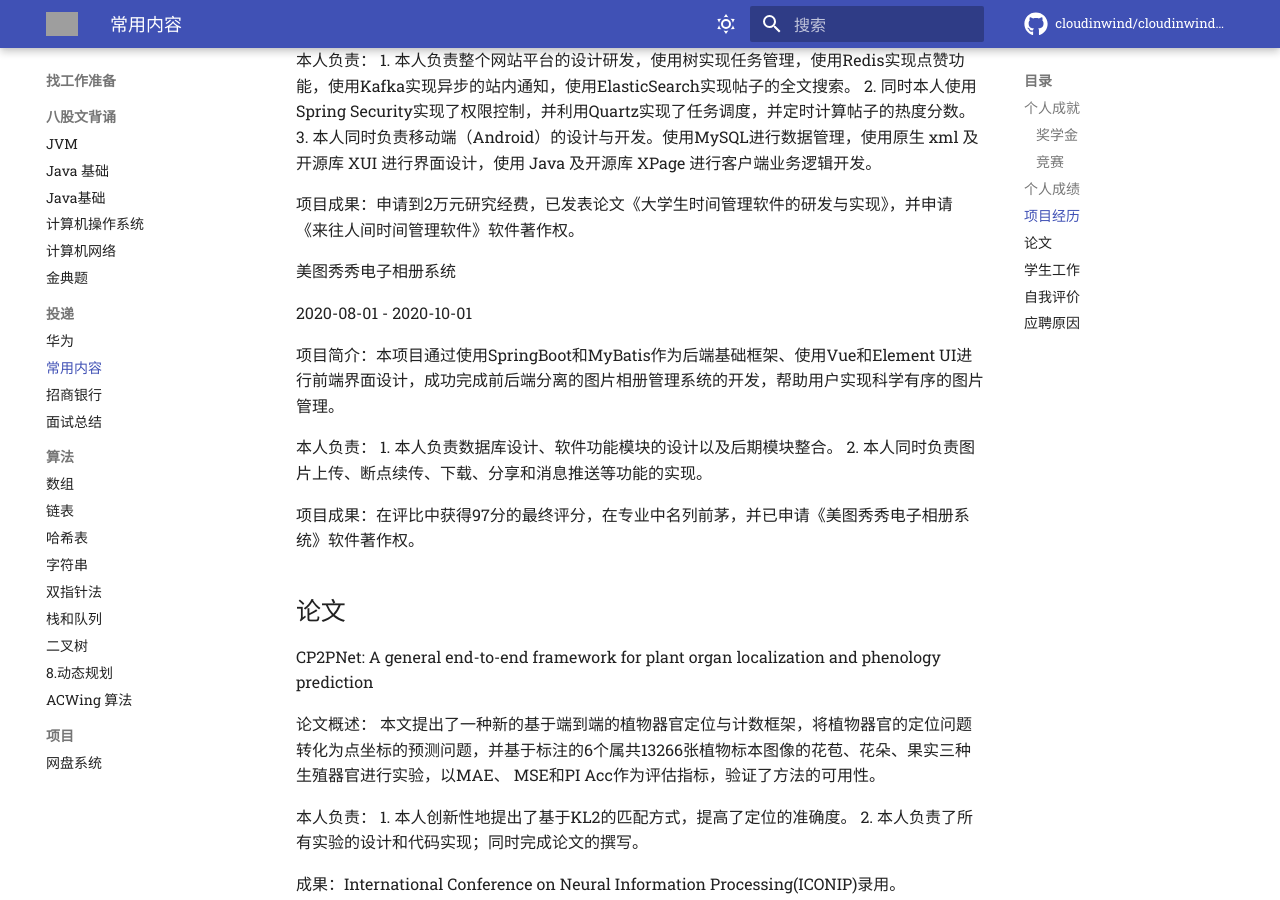
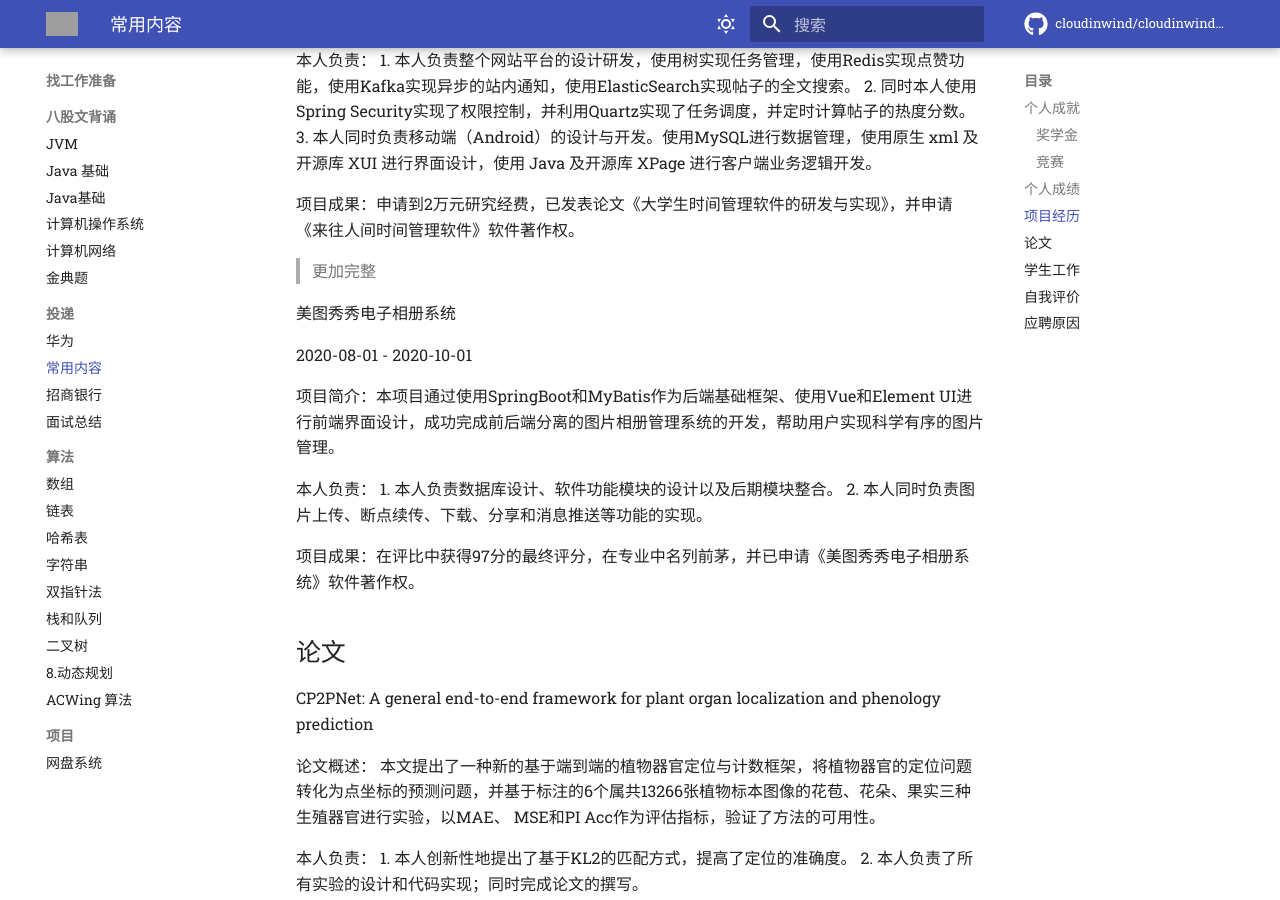
Before and after one commit to cloudinwind/cloudinwind.github.io, an MkDocs documentation site: the page built from docs/找工作准备/投递/常用内容.md, in a window 1280 px wide and 900 px high, scrolled down 1142 px. Built offline with MkDocs 1.6.1 and Material for MkDocs 9.7.7, drawn with Linux system fonts in a browser that asks for light colours; comment, search, counter and statistics services are not loaded; grey boxes are pictures that could not be loaded.

Commit message:
cloudinwind 2024-9-3:3:11:28

```diff
--- a/docs/找工作准备/投递/常用内容.md
+++ b/docs/找工作准备/投递/常用内容.md
@@ -50,6 +50,10 @@ GPA: 3.38
 3. 本人同时负责移动端（Android）的设计与开发。使用MySQL进行数据管理，使用原生 xml 及开源库 XUI 进行界面设计，使用 Java 及开源库 XPage 进行客户端业务逻辑开发。
 
 项目成果：申请到2万元研究经费，已发表论文《大学生时间管理软件的研发与实现》，并申请《来往人间时间管理软件》软件著作权。
+
+>更加完整
+
+
 
 
 美图秀秀电子相册系统
```
